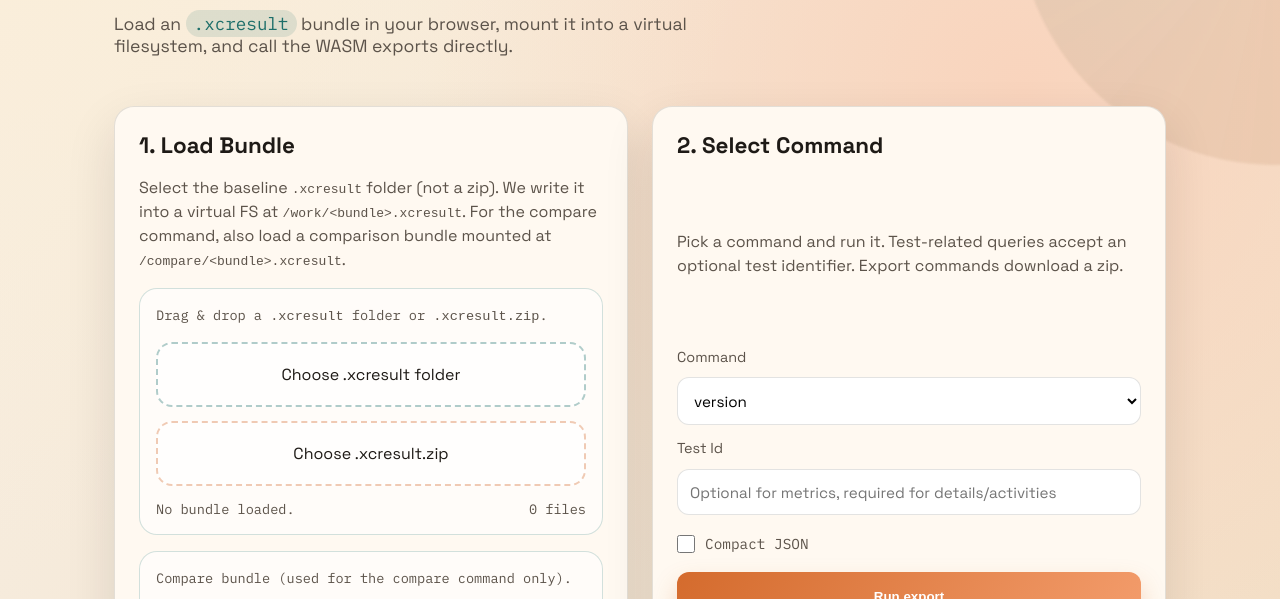
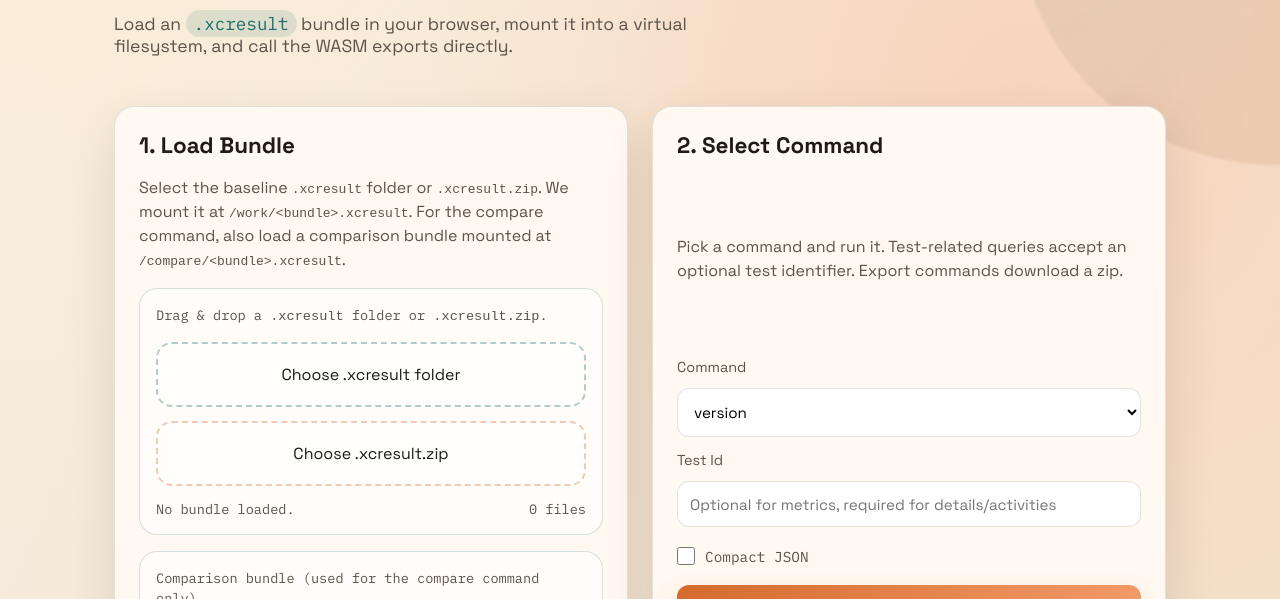
Before and after one commit to alvarhansen/OpenXCResultTool, a plain HTML site: page web/index.html in a window 1280 px wide. Shown: the part 195-794 px from the top of the page. Drawn offline with nearby package versions, Linux system fonts and the light colour scheme.

Commit message:
Clarify web harness copy

```diff
--- a/web/index.html
+++ b/web/index.html
@@ -21,7 +21,7 @@
     <section class="grid" data-reveal>
       <article class="card">
         <h2>1. Load Bundle</h2>
-        <p>Select the baseline <code>.xcresult</code> folder (not a zip). We write it into a virtual FS at <code>/work/&lt;bundle&gt;.xcresult</code>. For the compare command, also load a comparison bundle mounted at <code>/compare/&lt;bundle&gt;.xcresult</code>.</p>
+        <p>Select the baseline <code>.xcresult</code> folder or <code>.xcresult.zip</code>. We mount it at <code>/work/&lt;bundle&gt;.xcresult</code>. For the compare command, also load a comparison bundle mounted at <code>/compare/&lt;bundle&gt;.xcresult</code>.</p>
         <div id="drop-zone" class="drop-zone">
           <p class="drop-zone-label">Drag &amp; drop a <code>.xcresult</code> folder or <code>.xcresult.zip</code>.</p>
           <label class="drop">
@@ -38,7 +38,7 @@
           </div>
         </div>
         <div id="compare-drop-zone" class="drop-zone">
-          <p class="drop-zone-label">Compare bundle (used for the compare command only).</p>
+          <p class="drop-zone-label">Comparison bundle (used for the compare command only).</p>
           <label class="drop">
             <input id="compare-xcresult-input" type="file" webkitdirectory directory multiple>
             <span>Choose compare .xcresult folder</span>
```
